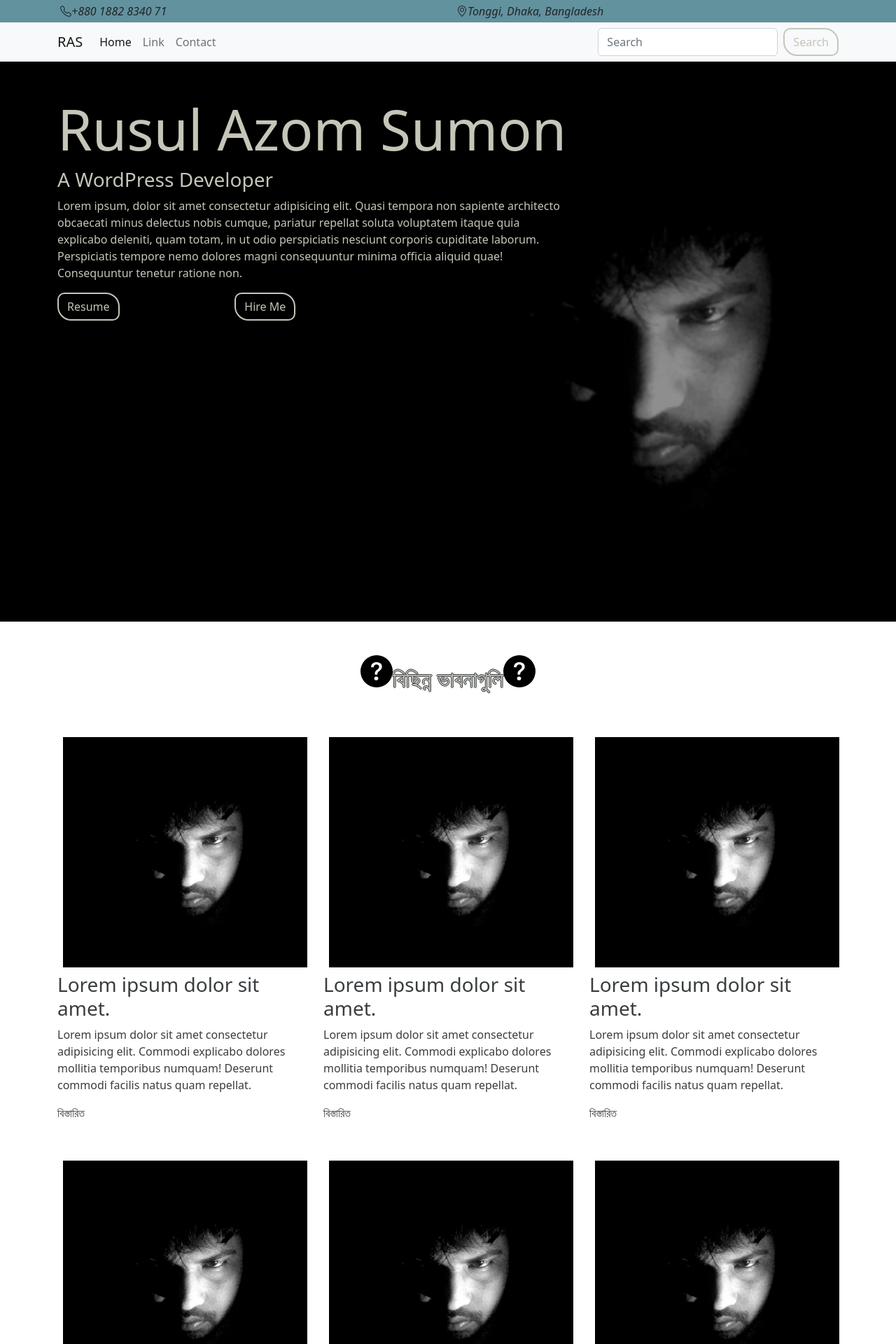
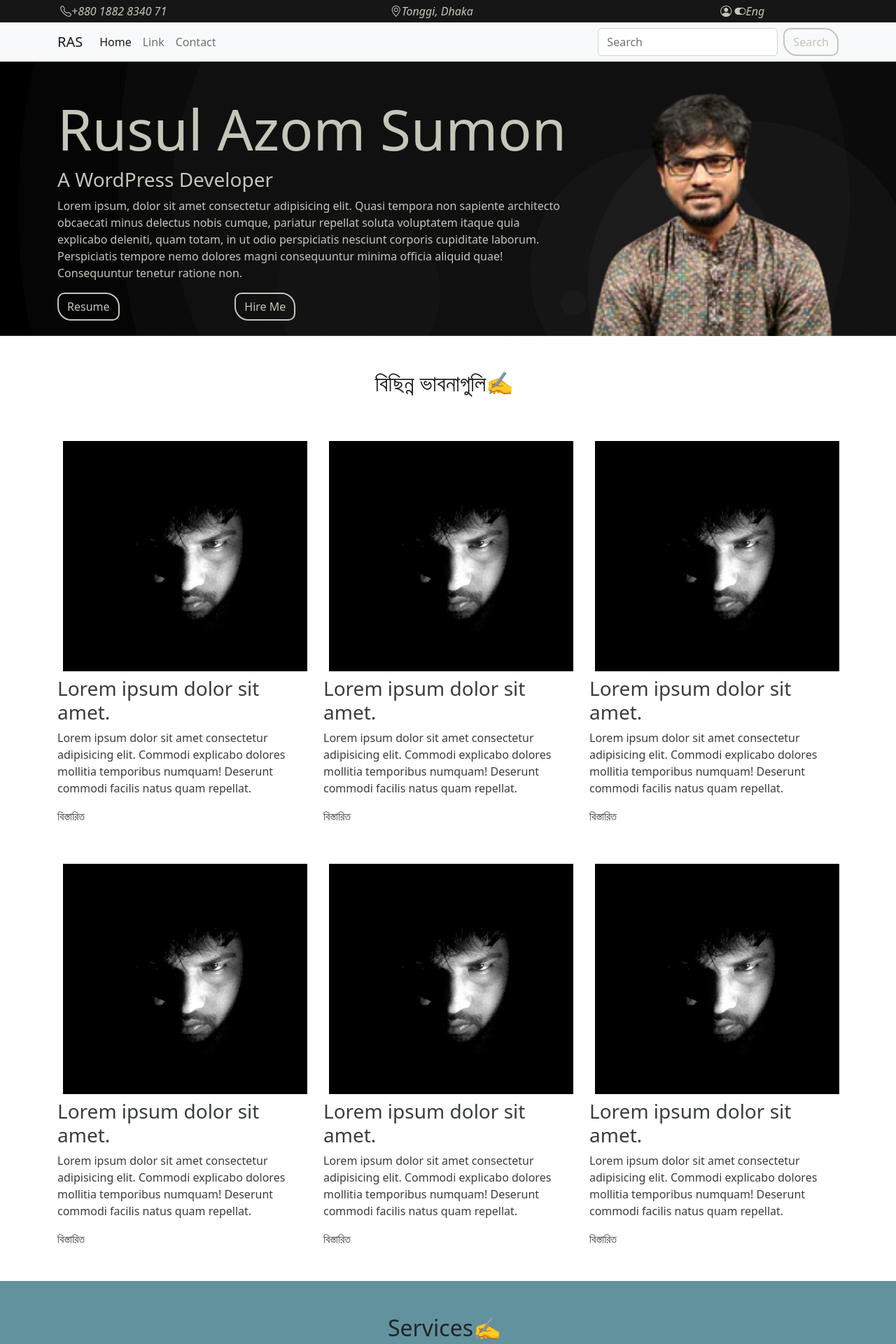
Before and after one commit to rusulazomsumon/wptcjsbd, a PHP site: page / in a window 1280 px wide. Shown: the top 1920 px of the page at 70% size. Run offline with PHP 8.4, Linux system fonts and the light colour scheme; some libraries are stand-ins or nearby versions.

Commit message:
fixed error

```diff
--- a/bootstrap/assect/css/style.css
+++ b/bootstrap/assect/css/style.css
@@ -1,41 +1,56 @@
 /* Typography */
 
-/* box shadow  */
+/* box shadow content box  */
 .con-box {
     box-shadow: 1px 1px 10px 1px #2A2438;
 }
 .heading {
-    color: #C6C5B9;
-    text-shadow: -1px 0 #393D3F, 0 1px #393D3F, 1px 0 #393D3F, 0 -1px #393D3F;
-  }
-
-  h2::before{
-    content: url("../img/icon/question-circle-fill.svg");
+    color: #161616;
   }
 
   h2::after{
-    content: url("../img/icon/question-circle-fill.svg");
+    content: '\270d';
+    padding-right: 10px;
   }
+/* https://www.unicodepedia.com/unicode/dingbats/270d/writing-hand/ */
 
-/* Top-BER */
+/*############### Top-BER ##################*/
 .top-ber{
-    background-color: #62929E;
+    background-color: #161616;
+    color: #C6C5B9;
+}
+.top-ber a{
+    color: #C6C5B9;
 }
 
 /* #########About Area##########  */
 .about-bg{
-    background: url("../img/WebCoverRusulAzom.jpg" );
-    width: 100%;
-    height: 100%;
-    /* Center and scale the image nicely */
-    background-position: center;
+    background-image:radial-gradient(circle at 84% 82%,
+        rgba(217, 217, 217,0.03) 0%, rgba(217, 217, 217,0.03) 21%,
+        transparent 21%, transparent 100%),radial-gradient(circle at 75% 56%,
+        rgba(3, 3, 3,0.03) 0%, rgba(3, 3, 3,0.03) 30%,transparent 30%,
+        transparent 100%),radial-gradient(circle at 74% 53%, rgba(153, 153,
+        153,0.03) 0%, rgba(153, 153, 153,0.03) 95%,transparent 95%,
+        transparent 100%),radial-gradient(circle at 86% 43%,
+         rgba(209, 209, 209,0.03) 0%, rgba(209, 209, 209,0.03) 83%,
+         transparent 83%, transparent 100%),
+         radial-gradient(circle at 64% 88%, rgba(192, 192, 192,0.03) 0%,
+         rgba(192, 192, 192,0.03) 2%,transparent 2%, transparent 100%),
+         radial-gradient(circle at 73% 77%, rgba(205, 205, 205,0.03) 0%,
+          rgba(205, 205, 205,0.03) 18%,transparent 18%, transparent 100%),
+          radial-gradient(circle at 57% 51%, rgba(161, 161, 161,0.03) 0%,
+           rgba(161, 161, 161,0.03) 64%,transparent 64%, transparent 100%),
+           radial-gradient(circle at 40% 84%, rgba(115, 115, 115,0.03) 0%,
+            rgba(115, 115, 115,0.03) 14%,transparent 14%, transparent 100%),
+            linear-gradient(90deg, rgb(0,0,0),rgb(0,0,0));
+    background-position: center right;
     background-repeat: no-repeat;
-    background-size: cover;
+    backdrop-filter: blur(20px);
+}
 
-}
 .about-info{
    width: 100vw;
-   height: 100vh;
+   height: auto;
 }
 .about-info-con h1,h3,p{
     color: #C6C5B9;
@@ -57,6 +72,10 @@
     background-color: #62929E;
     border-radius: 20px 10px 20px 10px;
     transition: 1s;
+}
+/* profile pic */
+.about-info .proPic img{
+    width: 100%;
 }
 
 /* #########Blog Area##########  */
--- a/bootstrap/index.html
+++ b/bootstrap/index.html
@@ -13,13 +13,21 @@
     <header>
       <!-- top header -->
     <section class="container-flued top-ber">
-      <div class="container-xl ">
+      <div class="container-xl">
           <div class="row p-1">
-              <div class="col-md-6 col-sm-12">
-                <i class="bi bi-telephone">+880 1882 8340 71</i>
+              <!-- Phone -->
+              <div class="col-5">
+                <i class="bi bi-telephone"><a href="tel:+880 1882 8340 71">+880 1882 8340 71</a></i>
               </div>
-              <div class="col-md-6 col-sm-12">
-                <i class="bi bi-geo-alt">Tonggi, Dhaka, Bangladesh</i>
+              <!-- location -->
+              <div class="col-5">
+                <i class="bi bi-geo-alt">Tonggi, Dhaka</i>
+              </div>
+              <!-- login user -->
+              <div class="col-2 ">
+                <i class="bi bi-person-circle float-right"></i>
+                <!-- <i class="bi bi-toggle-on">বাংলা</i> -->
+                <i class="bi bi-toggle-on">Eng</i>
               </div>
           </div>
       </div>
@@ -61,7 +69,7 @@
       <div class="container about-info">
         <div class="row">
           <!-- About info content -->
-          <div class="col-8 mt-5 about-info-con">
+          <div class="col-md-8 mt-5 about-info-con">
             <h1 class="display-1 name">
               Rusul Azom Sumon
             </h1>
@@ -81,8 +89,8 @@
             </div>
           </div>
           <!-- about info right -->
-          <div class="col-4">
-
+          <div class="proPic col-md-4">
+              <img src="./assect/img/rasumonprothomalopng.png" alt="">
           </div>
         </div>
       </div>
```
Also changed, not shown: bootstrap/assect/img/rasumonprothomalopng.png (added), bootstrap/assect/img/rusulazomsumondarkldkf-removebg-preview.png (added).
